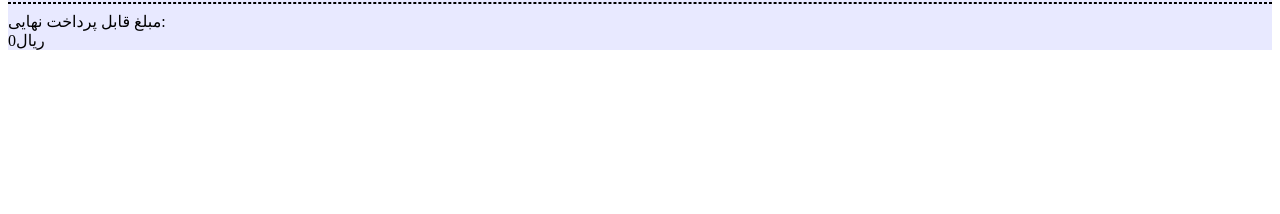
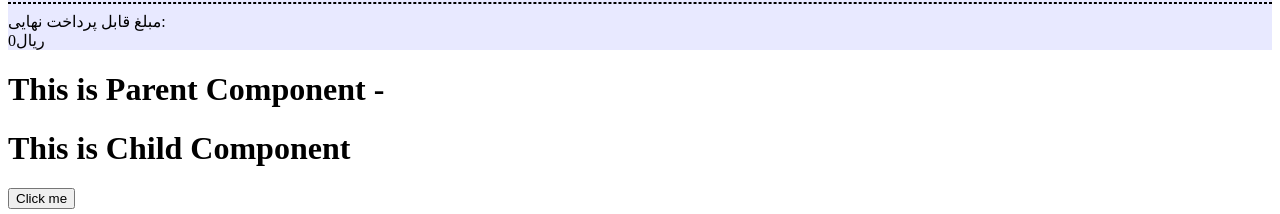
Before and after one commit to marziyenajafzade/ReactLearning, a React (Vite) app: page / in a window 1280 px wide. Shown: the part 788-1002 px from the top of the page. Before the commit the page ends 846 px from the top, so only its background shows below. Built offline with nearby package versions, Linux system fonts and the light colour scheme.

Commit message:
change component

```diff
--- a/src/App.jsx
+++ b/src/App.jsx
@@ -1,12 +1,23 @@
-import React from 'react';
+import { React, useState } from 'react';
 import Test from "./Components/Test";
 import InlineCss from "./Components/InlineCss";
 import StyledComponents from "./Components/StyledComponents";
 import Price from "./Components/Price";
 import RangeSlider from "./Components/RangeSlider";
 import Calculator from "./Components/Calculator";
+import ChildComponent from './Components/ChildComponent';
 
 function App() {
+
+  const [ChildValue, SetChildValue] = useState()
+
+  const getChildData = (val) => {
+
+    console.log(val)
+
+    SetChildValue(val)
+
+  }
   return (
     <>
       <h1>React learning</h1>
@@ -17,6 +28,14 @@ function App() {
       <Price />
       <RangeSlider />
       <Calculator />
+      <div className='div-parent'>
+
+        <h1> This is Parent Component - {ChildValue} </h1>
+
+      </div>
+
+      <ChildComponent sendToParent={getChildData} />
+
     </>
   );
 }
--- /dev/null
+++ b/src/Components/ChildComponent.jsx
@@ -0,0 +1,20 @@
+import { useState } from "react";
+function ChildComponent(props) {
+
+    const [count, setCount] = useState(0);
+    const counter = () => {
+        setCount(count + 1);
+        return count
+
+    }
+    return (
+        <div className="div-child">
+
+            <h1>This is Child Component  </h1>
+
+            <button onClick={() => props.sendToParent(counter())} >Click me</button>
+
+        </div>
+    )
+}
+export default ChildComponent;
```
